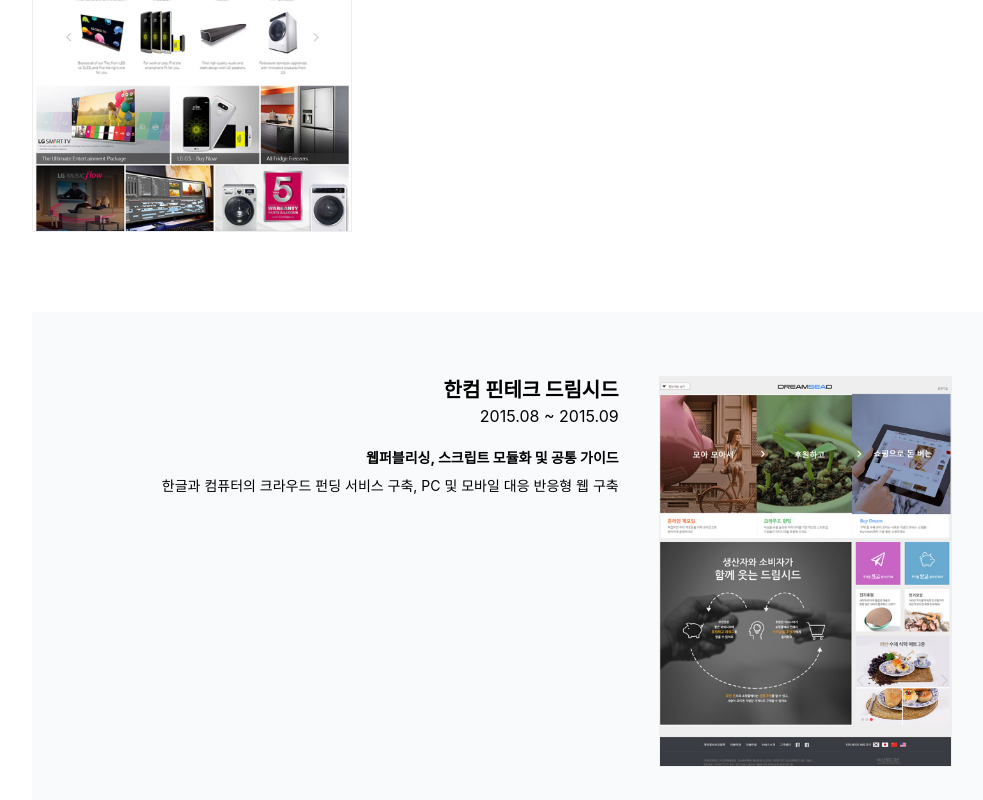
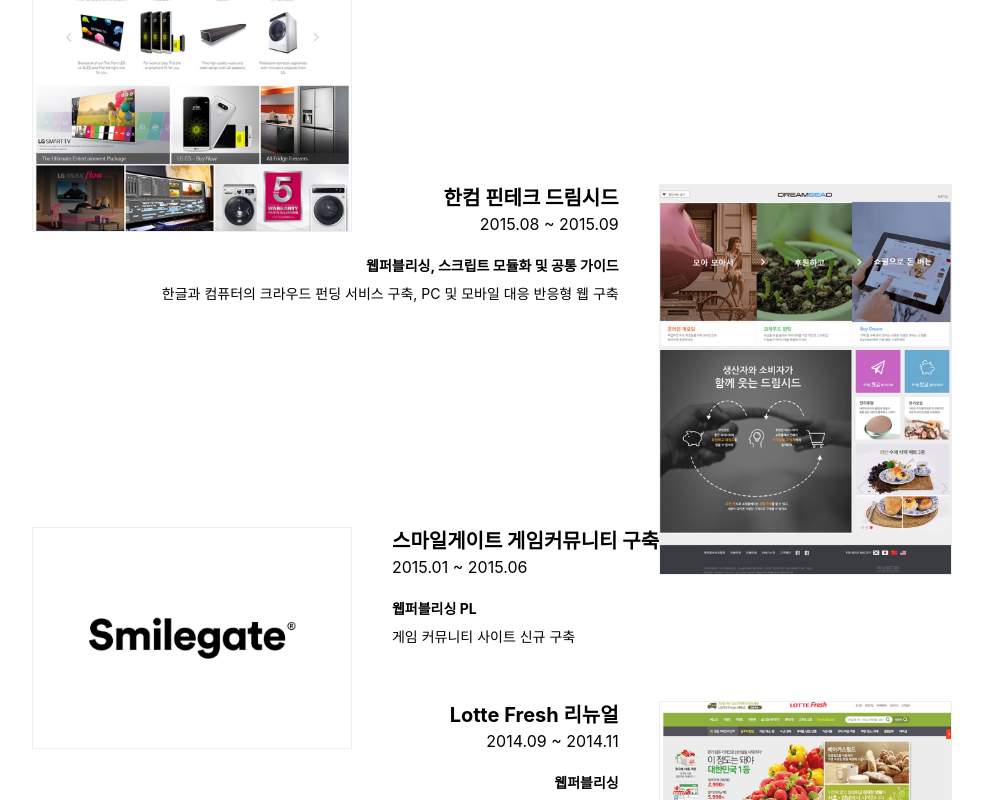
Before and after one commit to mylko72/react-home, a React (Create React App) app: page / in a window 1280 px wide. Shown: the part 4860-5660 px from the top of the page, without its empty margins (128-1111 px from the left). Built offline with nearby package versions, Linux system fonts and the light colour scheme; a web font is replaced by a local one.

Commit message:
WorkLists.jsx 수정

```diff
--- a/src/components/WorkLists.jsx
+++ b/src/components/WorkLists.jsx
@@ -36,7 +36,7 @@
                     works.map((work, index) => {
                         if(index >= size){
                             return (
-                                <li className={`work-item flex gap-x-10 mb-20 ` + (oddRow(index) ? 'flex-row' : 'flex-row-reverse py-16 px-10 bg-slate-50')} key={index}>
+                                <li className={`work-item flex gap-x-10 mb-20 -mt-48 ` + (oddRow(index) ? 'flex-row' : 'flex-row-reverse py-16 px-10')} key={index}>
                                     <div ref={el => itemRef.current[index] = el} className='work-img flex-none w-1/3 overflow-hidden cursor-pointer' onClick={() => goToSite(work.url[0])}  onMouseEnter={() => onHandleOver(index)} onMouseLeave={() => onHandleOut(index)}>
                                         <img ref={el => imgRef.current[index] = el} className="object-cover w-full h-full" data-src={work.thumbnail} alt={work.project} data-transform="translate(0, 30px)" data-duration="1s" data-effect="slide-up" />
                                     </div>
--- a/src/index.css
+++ b/src/index.css
@@ -564,6 +564,10 @@
   opacity: 1;
 }
 
+.more-list > ul li:first-child {
+  @apply !mt-0
+}
+
 .more-list > ul .work-item {
   @apply flex
 }
```
